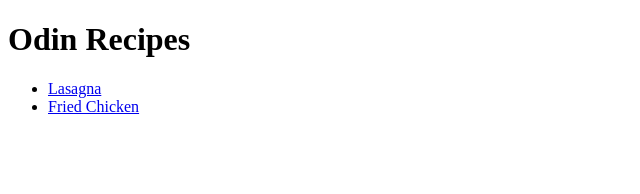
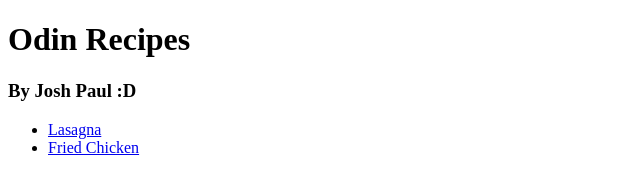
Before and after one commit to gigs1890/odin-recipes, a plain HTML site: page index.html in a window 1280 px wide. Shown: the whole page, without its empty margins (0-640 px from the left). Drawn offline with Linux system fonts and the light colour scheme.

Commit message:
pure ego add name to index

```diff
--- a/index.html
+++ b/index.html
@@ -6,6 +6,7 @@
     </head>
     <body>
         <h1>Odin Recipes</h1>
+        <h3>By Josh Paul :D</h3>
         <ul>
             <li><a href="./pages/lasagna.html">Lasagna</a></li>
             <li><a href="./pages/friedchicken.html">Fried Chicken</a></li>
```
